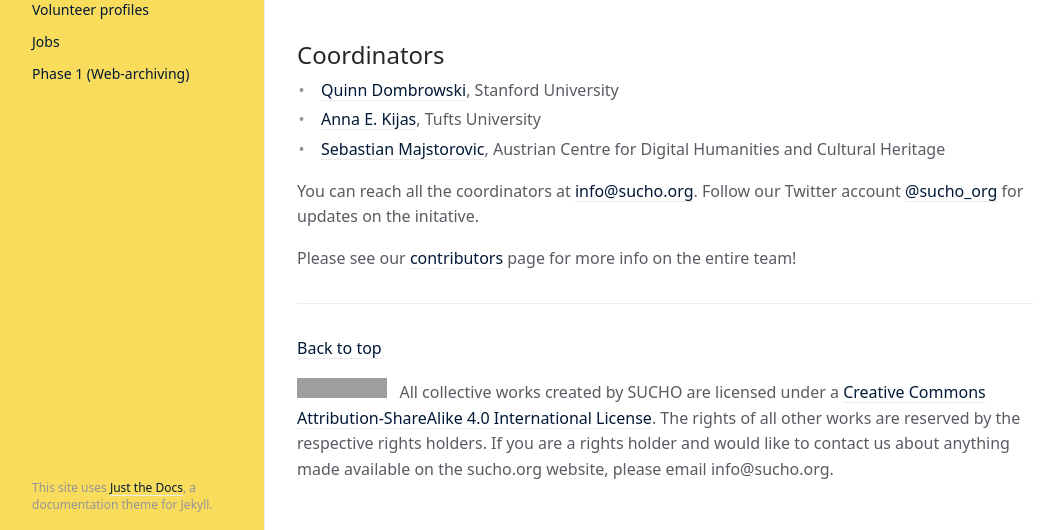
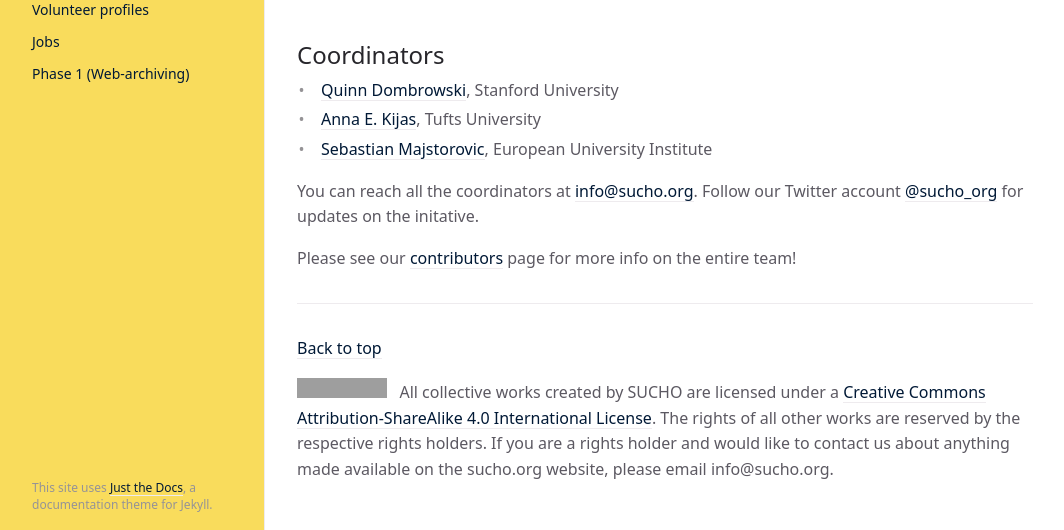
Before and after one commit to sucho-archiving/sucho-archiving.github.io, a Jekyll site: the page built from index.md, in a window 1280 px wide and 900 px high, scrolled down 1442 px, cut to the strip 370-900 px from the top of the window. Shown: the whole strip, without its empty margins (107-1171 px from the left). Built offline with Jekyll 4.4.1, drawn with Linux system fonts in a browser that asks for light colours; grey boxes are pictures that could not be loaded.

Commit message:
Updated coordinator details

```diff
--- a/index.md
+++ b/index.md
@@ -54,7 +54,7 @@
 ## Coordinators
 - [Quinn Dombrowski](https://twitter.com/quinnanya), Stanford University
 - [Anna E. Kijas](https://twitter.com/anna_kijas), Tufts University
-- [Sebastian Majstorovic](https://twitter.com/storytracer), Austrian Centre for Digital Humanities and Cultural Heritage
+- [Sebastian Majstorovic](https://www.storytracer.org), European University Institute
 
 You can reach all the coordinators at [info@sucho.org](mailto:info@sucho.org). Follow our Twitter account [@sucho_org](https://twitter.com/sucho_org) for updates on the initative.
 
```
